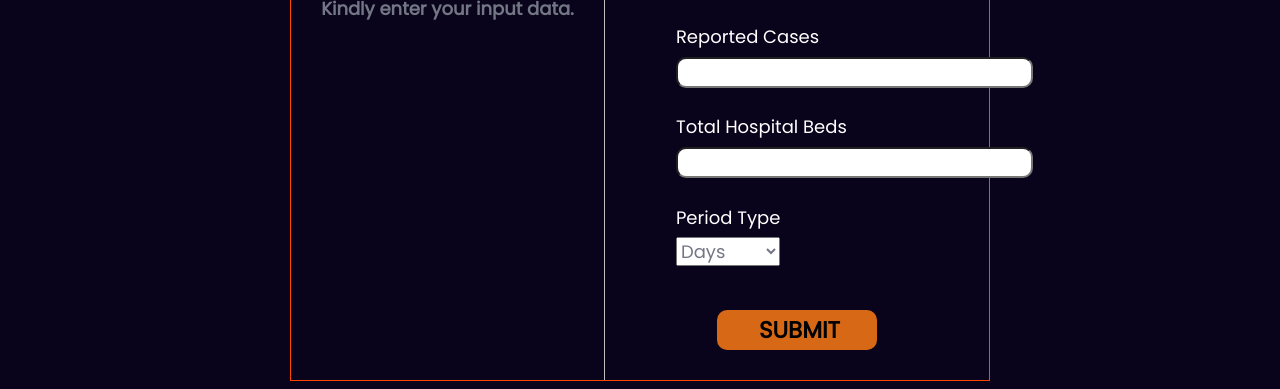
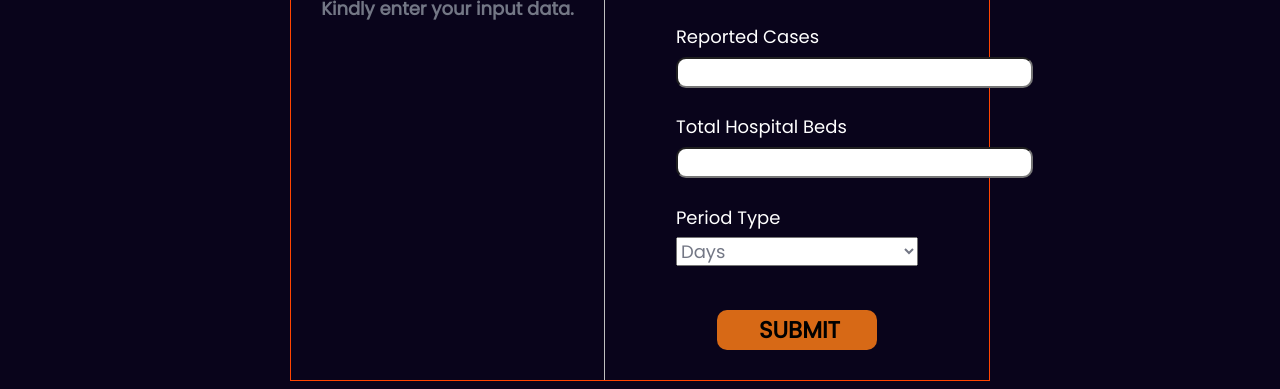
Before and after one commit to mikenath223/covid-statsprojector, a website: page index.html in a window 1280 px wide. Shown: the part 291-680 px from the top of the page. Drawn offline with Linux system fonts and the light colour scheme.

Commit message:
[Update] Change width style on fieldsets

```diff
--- a/style/style.css
+++ b/style/style.css
@@ -75,7 +75,6 @@ form {
   display: flex;
   flex-direction: column;
   line-height: 2.2;
-  width: max-content;
 }
 
 .form-container label {
```
